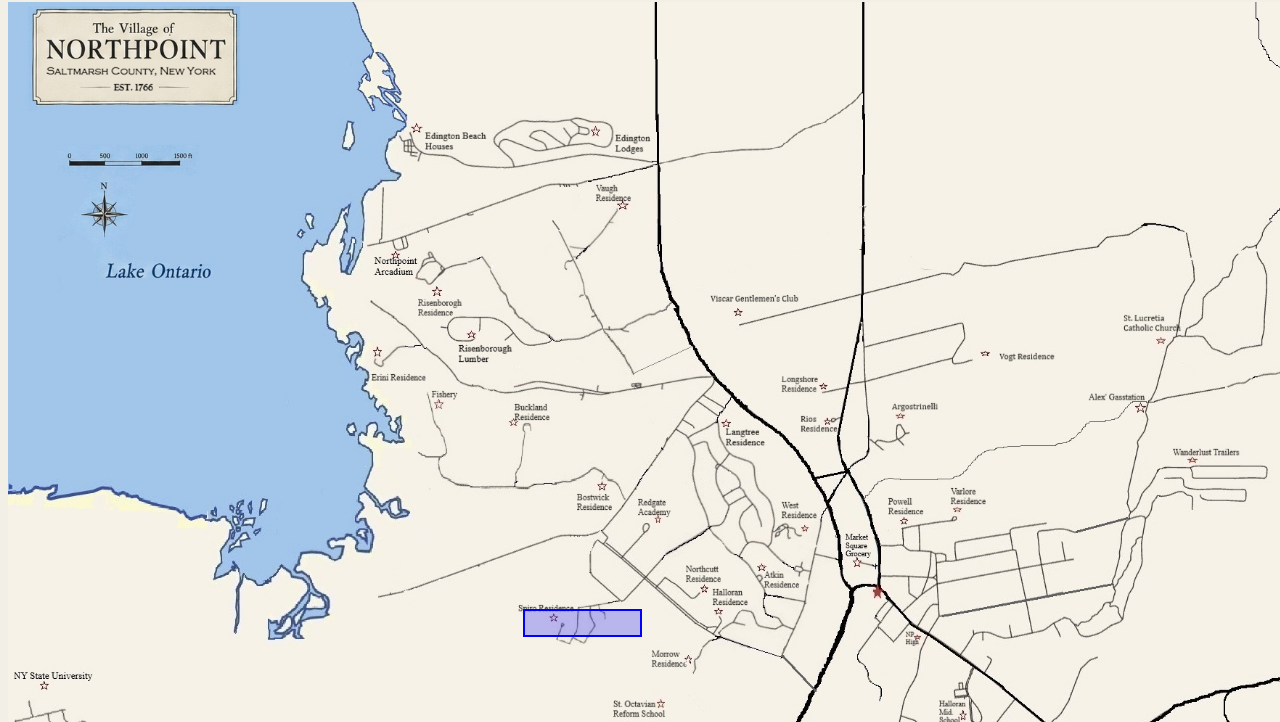
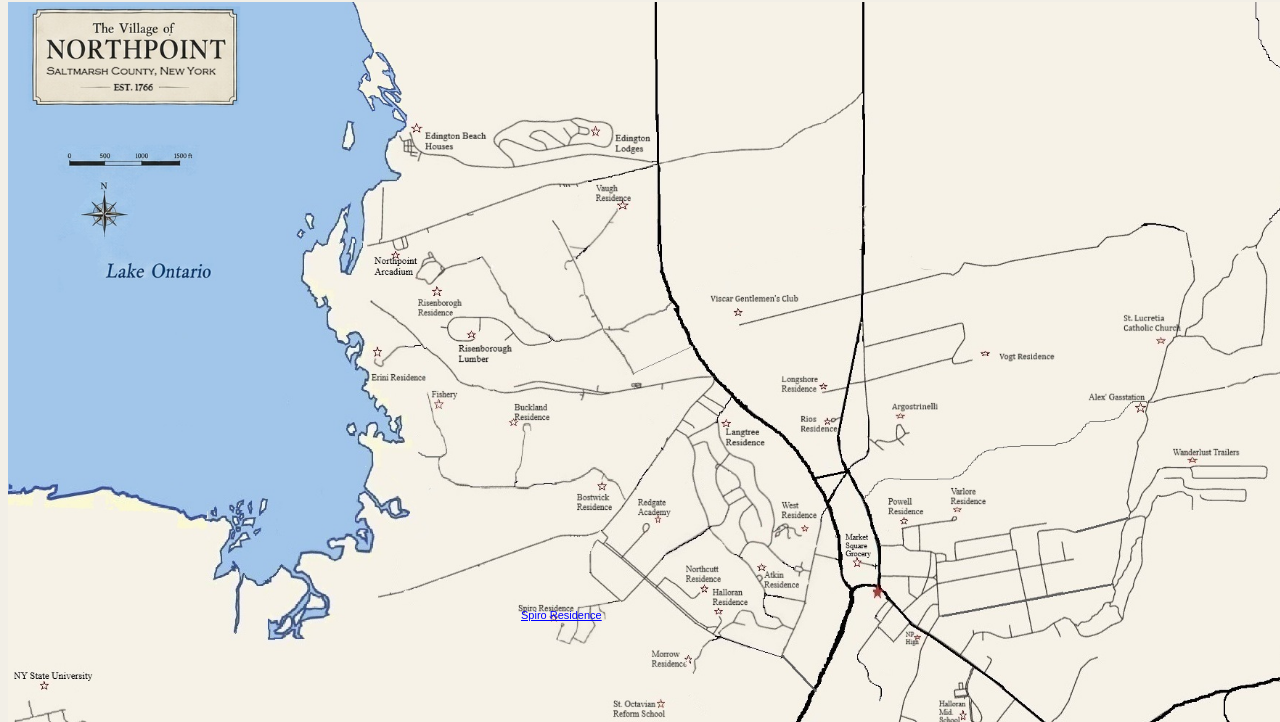
Before and after one commit to kellyshadow47-netizen/Northpoint, a plain HTML site: page index.html in a window 1280 px wide. Shown: the part 78-800 px from the top of the page. Drawn offline with Linux system fonts and the light colour scheme.

Commit message:
Update index.html

```diff
--- a/index.html
+++ b/index.html
@@ -27,20 +27,18 @@ body{
 #spiro{
     position:absolute;
 
-    left:515px;
+    left:513px;
     top:607px;
 
-    width:115px;
-    height:24px;
-
-    border:2px solid blue;
-    background:rgba(0,0,255,.25);
+    font-size:11px;
+    color:blue;
+    text-decoration:underline;
 
     cursor:pointer;
 }
 
 #spiro:hover{
-    background:red;
+    color:red;
 }
 
 </style>
@@ -55,9 +53,13 @@ body{
 
 <img src="images/The Village of Northpoint Map OG.jpg" class="map">
 
-<a id="spiro"
+<a
+id="spiro"
 href="#"
 onclick="showLocation(); return false;">
+
+Spiro Residence
+
 </a>
 
 </div>
```
